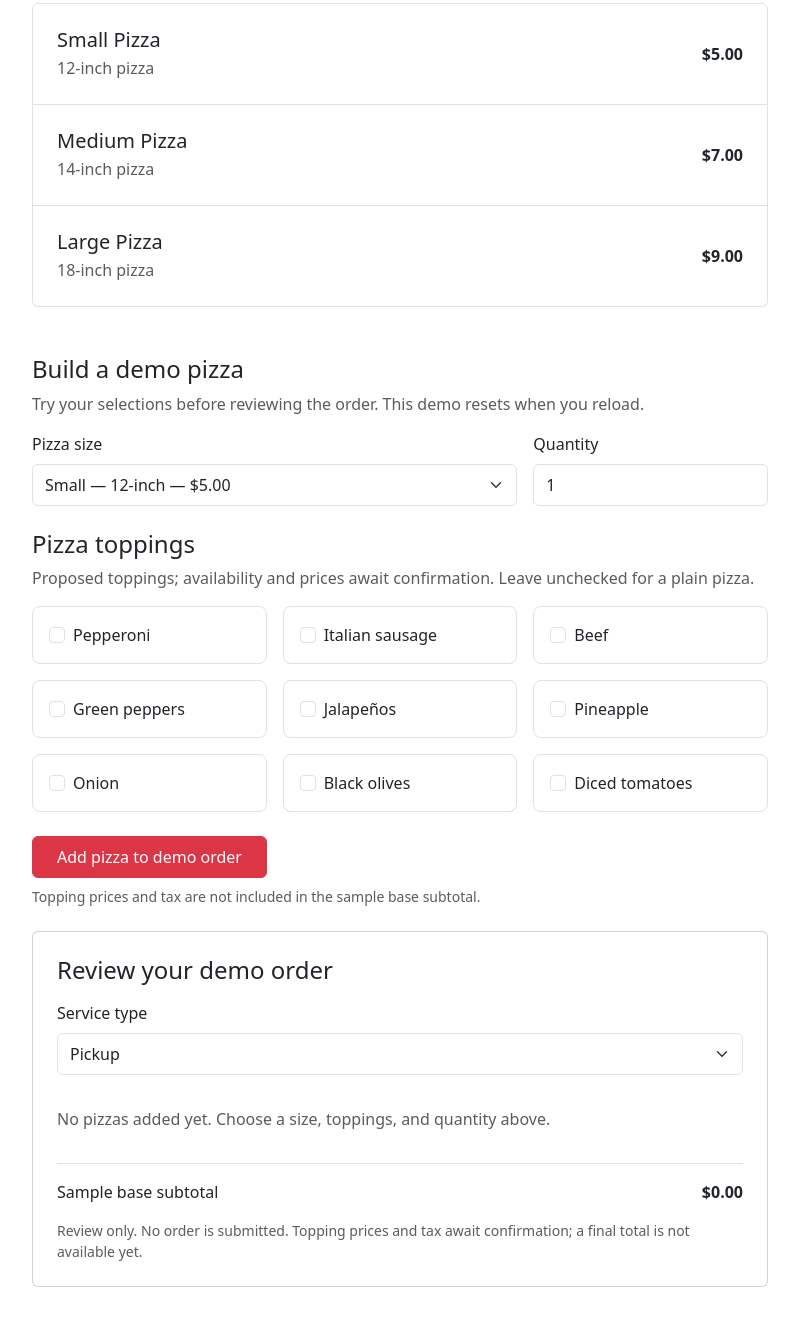
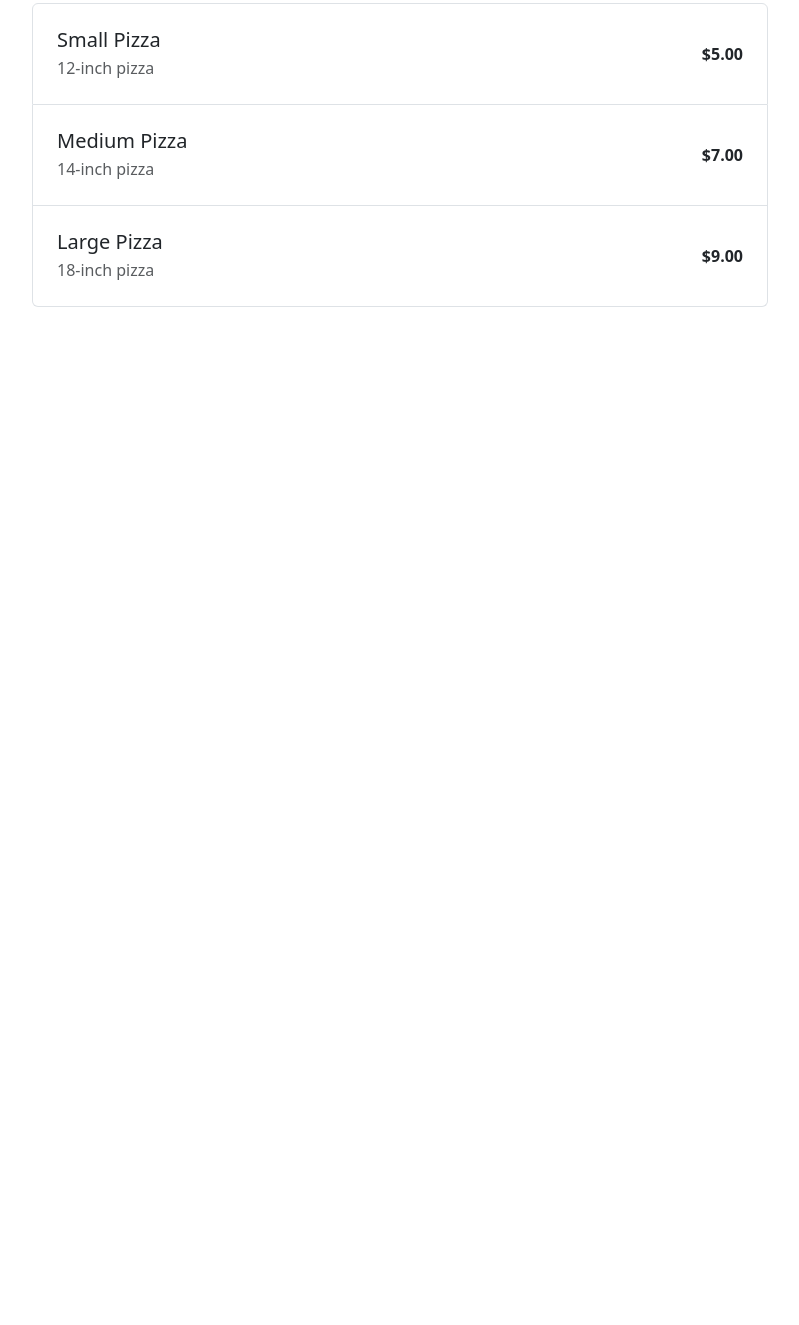
Before and after one commit to Shingenn5/Luigi-s-Capstone, a plain HTML site: page menu.html in a window 1280 px wide. Shown: the part 301-1626 px from the top of the page, without its empty margins (240-1039 px from the left). After the commit the page ends 800 px from the top, so only its background shows below. Drawn offline with Linux system fonts and the light colour scheme.

Commit message:
updated index and menu to actually take you to the menu

```diff
--- a/menu.html
+++ b/menu.html
@@ -5,7 +5,6 @@
     <meta name="viewport" content="width=device-width, initial-scale=1" />
     <title>Menu | Luigi's Pizzeria</title>
     <link rel="stylesheet" href="./assets/bootstrap.min.css" />
-    <script src="./js/menu.js" defer></script>
   </head>
   <body>
     <header class="border-bottom py-3">
@@ -35,57 +34,6 @@
               <span class="fw-semibold text-nowrap">$9.00</span>
             </li>
           </ul>
-          <form class="mt-5" id="pizzaForm" aria-labelledby="pizzaBuilderTitle">
-            <h2 class="h4" id="pizzaBuilderTitle">Build a demo pizza</h2>
-            <p class="text-body-secondary">Try your selections before reviewing the order. This demo resets when you reload.</p>
-            <div class="row g-3 mb-4">
-              <div class="col-sm-8">
-                <label class="form-label" for="pizzaSize">Pizza size</label>
-                <select class="form-select py-2" id="pizzaSize" name="pizzaSize">
-                  <option value="small">Small — 12-inch — $5.00</option>
-                  <option value="medium">Medium — 14-inch — $7.00</option>
-                  <option value="large">Large — 18-inch — $9.00</option>
-                </select>
-              </div>
-              <div class="col-sm-4">
-                <label class="form-label" for="pizzaQuantity">Quantity</label>
-                <input class="form-control py-2" id="pizzaQuantity" name="pizzaQuantity" type="number" min="1" step="1" value="1" required />
-              </div>
-            </div>
-            <fieldset aria-describedby="toppingsNote">
-              <legend class="h4 mb-2" id="toppingsTitle">Pizza toppings</legend>
-              <p class="text-body-secondary" id="toppingsNote">Proposed toppings; availability and prices await confirmation. Leave unchecked for a plain pizza.</p>
-              <ul class="row row-cols-1 row-cols-sm-2 row-cols-md-3 g-3 list-unstyled mb-0">
-                <li class="col"><label class="d-flex align-items-center gap-2 border rounded-3 p-3"><input class="form-check-input mt-0" type="checkbox" name="topping" value="Pepperoni" />Pepperoni</label></li>
-                <li class="col"><label class="d-flex align-items-center gap-2 border rounded-3 p-3"><input class="form-check-input mt-0" type="checkbox" name="topping" value="Italian sausage" />Italian sausage</label></li>
-                <li class="col"><label class="d-flex align-items-center gap-2 border rounded-3 p-3"><input class="form-check-input mt-0" type="checkbox" name="topping" value="Beef" />Beef</label></li>
-                <li class="col"><label class="d-flex align-items-center gap-2 border rounded-3 p-3"><input class="form-check-input mt-0" type="checkbox" name="topping" value="Green peppers" />Green peppers</label></li>
-                <li class="col"><label class="d-flex align-items-center gap-2 border rounded-3 p-3"><input class="form-check-input mt-0" type="checkbox" name="topping" value="Jalapeños" />Jalapeños</label></li>
-                <li class="col"><label class="d-flex align-items-center gap-2 border rounded-3 p-3"><input class="form-check-input mt-0" type="checkbox" name="topping" value="Pineapple" />Pineapple</label></li>
-                <li class="col"><label class="d-flex align-items-center gap-2 border rounded-3 p-3"><input class="form-check-input mt-0" type="checkbox" name="topping" value="Onion" />Onion</label></li>
-                <li class="col"><label class="d-flex align-items-center gap-2 border rounded-3 p-3"><input class="form-check-input mt-0" type="checkbox" name="topping" value="Black olives" />Black olives</label></li>
-                <li class="col"><label class="d-flex align-items-center gap-2 border rounded-3 p-3"><input class="form-check-input mt-0" type="checkbox" name="topping" value="Diced tomatoes" />Diced tomatoes</label></li>
-              </ul>
-            </fieldset>
-            <button class="btn btn-danger py-2 px-4 mt-4" type="submit">Add pizza to demo order</button>
-            <p class="small text-body-secondary mt-2">Topping prices and tax are not included in the sample base subtotal.</p>
-            <p class="small text-success" id="orderAnnouncement" role="status"></p>
-          </form>
-          <section class="card mt-4" aria-labelledby="reviewTitle">
-            <div class="card-body p-4">
-              <h2 class="h4" id="reviewTitle">Review your demo order</h2>
-              <label class="form-label mt-2" for="serviceType">Service type</label>
-              <select class="form-select py-2 mb-3" id="serviceType">
-                <option value="pickup">Pickup</option>
-                <option value="dineIn">Dine-in</option>
-              </select>
-              <ul class="list-unstyled mb-3" id="orderItems"></ul>
-              <div class="d-flex justify-content-between gap-3 border-top pt-3">
-                <span>Sample base subtotal</span><strong id="baseSubtotal">$0.00</strong>
-              </div>
-              <p class="small text-body-secondary mt-3 mb-0">Review only. No order is submitted. Topping prices and tax await confirmation; a final total is not available yet.</p>
-            </div>
-          </section>
         </div>
       </div>
     </main>
```
Also changed, not shown: index.html (+9 -4 lines).
